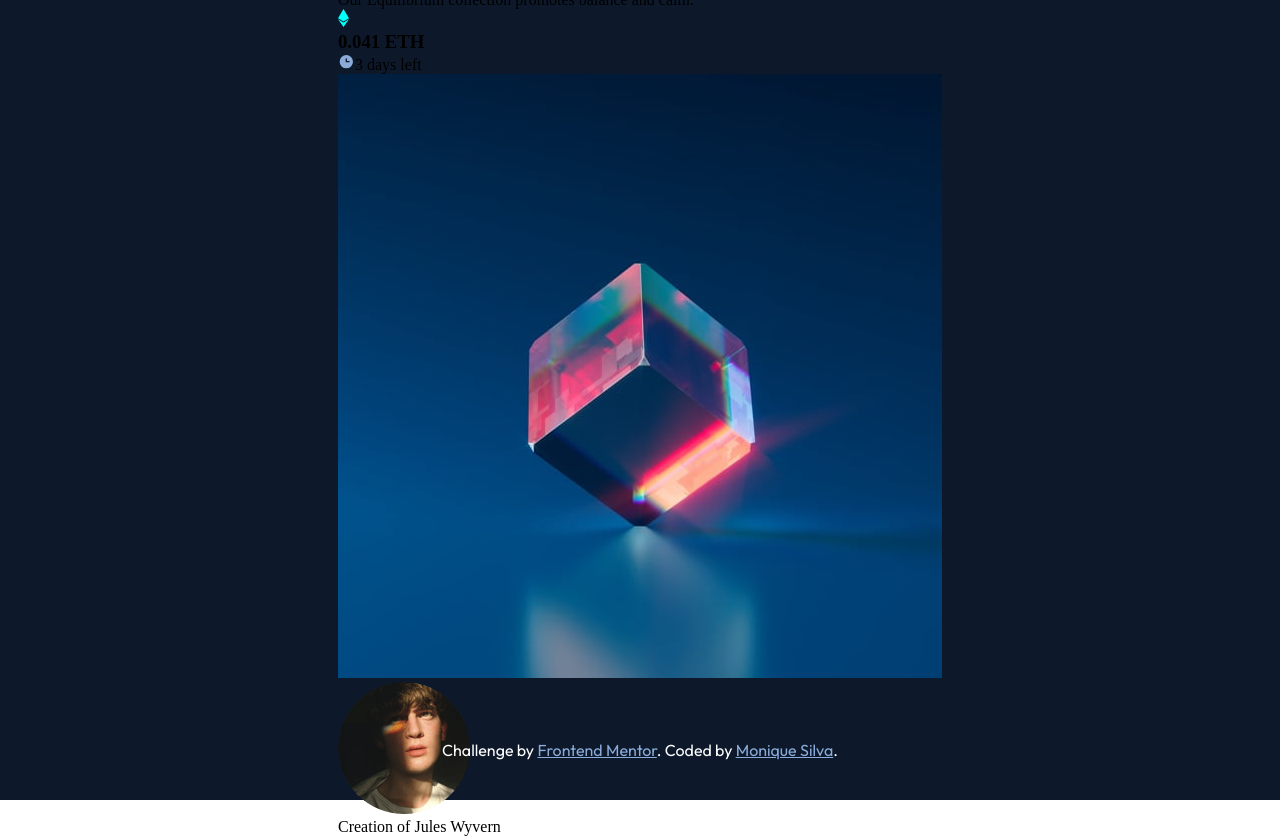
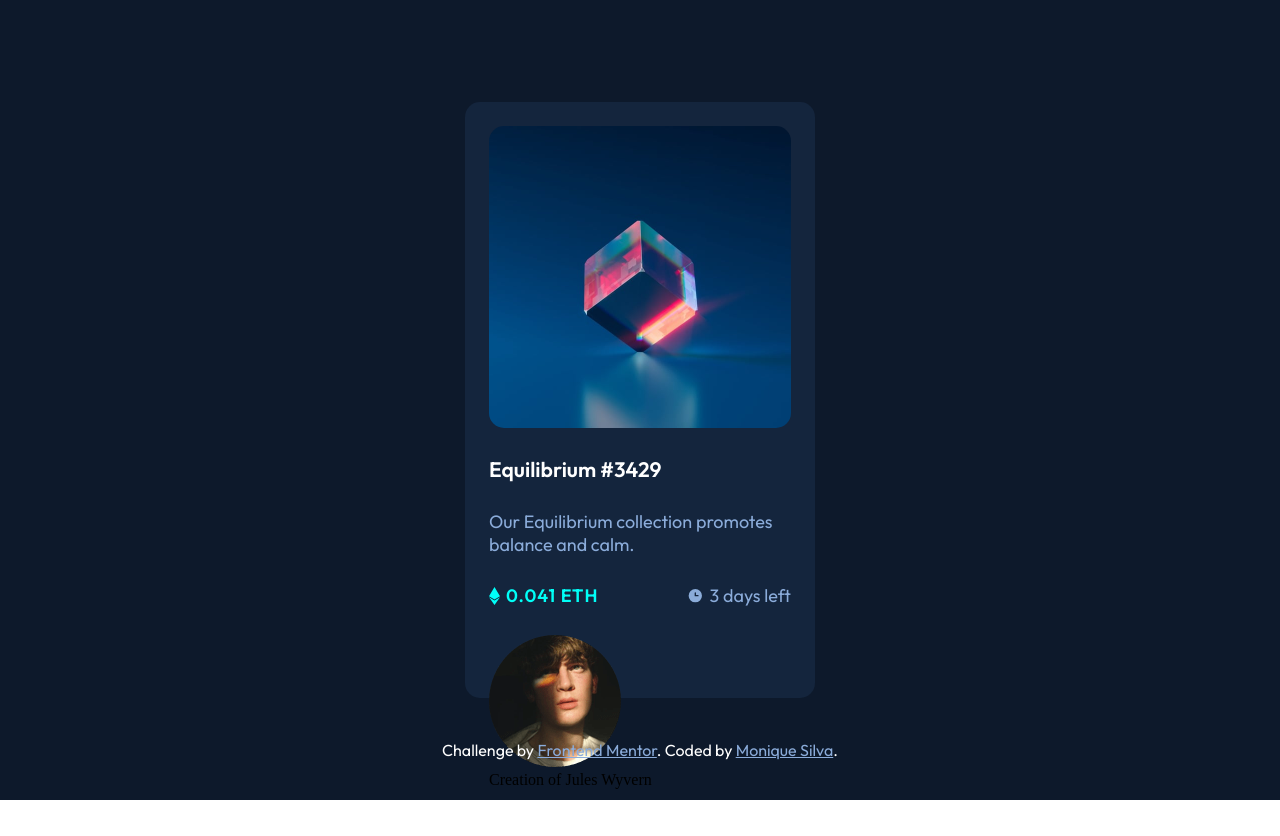
Before and after one commit to moniquedsilva/NFT-preview-card-component, a Vue app: page / in a window 1280 px wide. After the commit the page ends 800 px from the top, so only its background shows below. Built offline with nearby package versions, Linux system fonts and the light colour scheme.

Commit message:
feat: card informations

```diff
--- a/src/components/Card.vue
+++ b/src/components/Card.vue
@@ -1,21 +1,80 @@
 <template>
-  <article class="article">
-    <h1>Equilibrium #3429</h1>
-    <p>Our Equilibrium collection promotes balance and calm.</p>
-    <div>
-      <div>
+  <article class="card">
+    <h1 class="card__title">Equilibrium #3429</h1>
+    <p class="card__paragraph">
+      Our Equilibrium collection promotes balance and calm.
+    </p>
+    <img
+      src="assets/images/image-equilibrium.jpg"
+      alt="Equilibrium"
+      class="card__image"
+    />
+    <div class="card__timestamp timestamp">
+      <div class="timestamp__info">
         <img src="assets/icons/icon-ethereum.svg" alt="Ethereum icon" />
-        <h3>0.041 ETH</h3>
+        <span class="timestamp__money">0.041 ETH</span>
       </div>
-      <div>
+      <div class="timestamp__info">
         <img src="assets/icons/icon-clock.svg" alt="Clock" />
-        <span>3 days left</span>
+        <span class="timestamp__time">3 days left</span>
       </div>
     </div>
-    <img src="assets/images/image-equilibrium.jpg" alt="Equilibrium" />
-    <div>
+    <div class="card__info">
       <img src="assets/images/image-avatar.png" alt="Avatar" />
       <p><span>Creation of</span> Jules Wyvern</p>
     </div>
   </article>
 </template>
+
+<style lang="scss">
+.card {
+  background-color: $dark-blue-2;
+  border-radius: 15px;
+  display: flex;
+  flex-direction: column;
+  gap: 1.75rem;
+  padding: 1.5rem;
+  width: 87%;
+  height: 37.25rem;
+  &__title {
+    color: $white;
+    font: 600 1.3125rem $outfit;
+  }
+  &__paragraph {
+    color: $blue;
+    font: $outfit-size $outfit;
+  }
+  &__image {
+    order: -1;
+    border-radius: 15px;
+  }
+  &__timestamp {
+    display: flex;
+    justify-content: space-between;
+    align-items: center;
+  }
+}
+
+.timestamp {
+  &__info {
+    display: flex;
+    gap: 0.375rem;
+    align-items: center;
+  }
+  &__money {
+    color: $cyan;
+    font: 600 $outfit-size $outfit;
+    letter-spacing: 1px;
+  }
+  &__time {
+    color: $blue;
+    font: $outfit-size $outfit;
+  }
+}
+
+@media (min-width: $desktop) {
+  .card {
+    width: 21.875rem;
+  }
+}
+</style>
```
